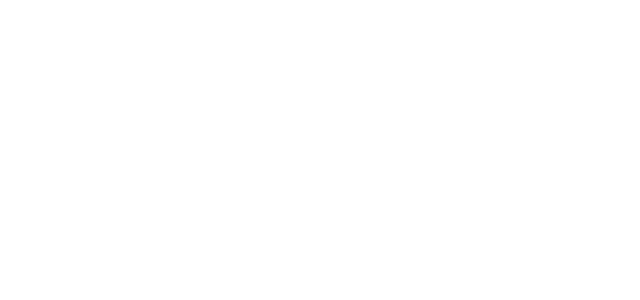
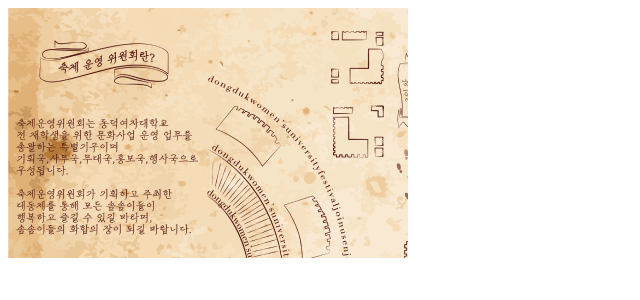
Before and after one commit to gnfnfnr/challenge, a React (Create React App) app: page / in a window 1280 px wide. Shown: the top 300 px of the page, without its empty margins (0-640 px from the left). Built offline with nearby package versions, Linux system fonts and the light colour scheme.

Commit message:
이미지 끌기
이미지 끄는 기능을 만들어 보았다
오류가 있는데 이미지를 div 밖으로 끌면 이미지에 mouseover 기능이 안 꺼진다.

```diff
--- a/package.json
+++ b/package.json
@@ -9,6 +9,7 @@
     "react": "^18.2.0",
     "react-dom": "^18.2.0",
     "react-scripts": "5.0.1",
+    "styled-components": "^5.3.5",
     "web-vitals": "^2.1.4"
   },
   "scripts": {
--- a/src/App.js
+++ b/src/App.js
@@ -1,5 +1,56 @@
+import React, { useRef, useState } from "react";
+import styled from "styled-components";
+
+const MapBox = styled.div`
+  width: 400px;
+  height: 250px;
+  overflow: hidden;
+  position: relative;
+`;
+const MapImg = styled.img`
+  position: absolute;
+  left: ${(props) => props.imgL}px;
+  top: ${(props) => props.imgT}px;
+  cursor: pointer;
+`;
+
 function App() {
-  return <div className="App"></div>;
+  const [imgL, setImgL] = useState(0);
+  const [imgT, setImgT] = useState(0);
+  const [curL, setCurL] = useState(0);
+  const [curT, setCurT] = useState(0);
+  const [mouseMove, setMouseMove] = useState(false);
+  //드래그 시작
+  const DragEvent = (event) => {
+    // 현재 위치에서 마우스 위치로 이동
+    setImgL(curL - event.nativeEvent.clientX);
+    setImgT(curT - event.nativeEvent.clientY);
+  };
+  // 이미지 움직이기
+  const MoveDrag = (event) => {
+    event.preventDefault();
+    setCurL(parseInt(event.nativeEvent.clientX + imgL));
+    setCurT(parseInt(event.nativeEvent.clientY + imgT));
+    return false;
+  };
+
+  return (
+    <MapBox>
+      <MapImg
+        imgL={curL}
+        imgT={curT}
+        src={require("./map.png")}
+        onMouseDown={(event) => {
+          setMouseMove(true);
+          DragEvent(event);
+        }}
+        onMouseMove={(event) => (mouseMove ? MoveDrag(event) : "")}
+        onMouseUp={(event) => {
+          setMouseMove(false);
+        }}
+      />
+    </MapBox>
+  );
 }
 
 export default App;
```
Also changed, not shown: src/map.png (added), 1 other file (tests, documents, lock files or other folders).
